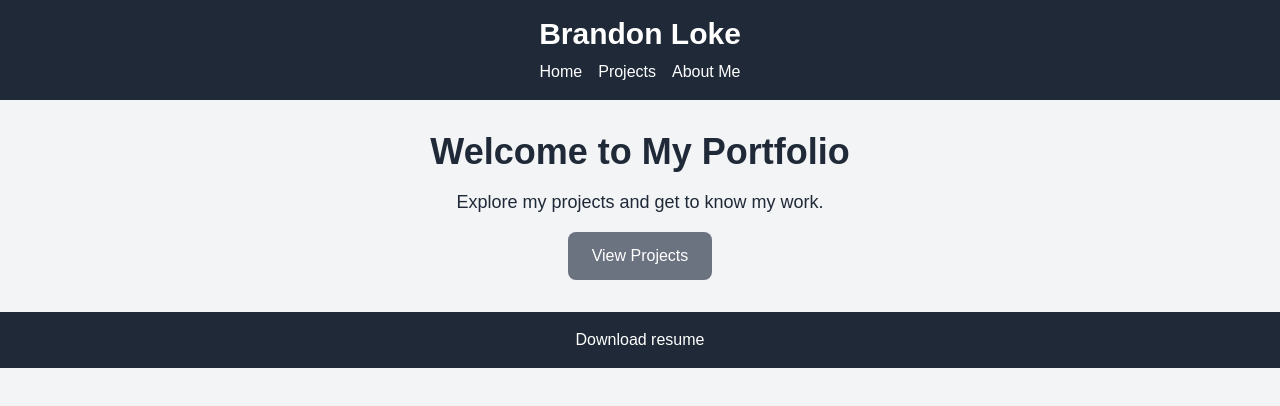
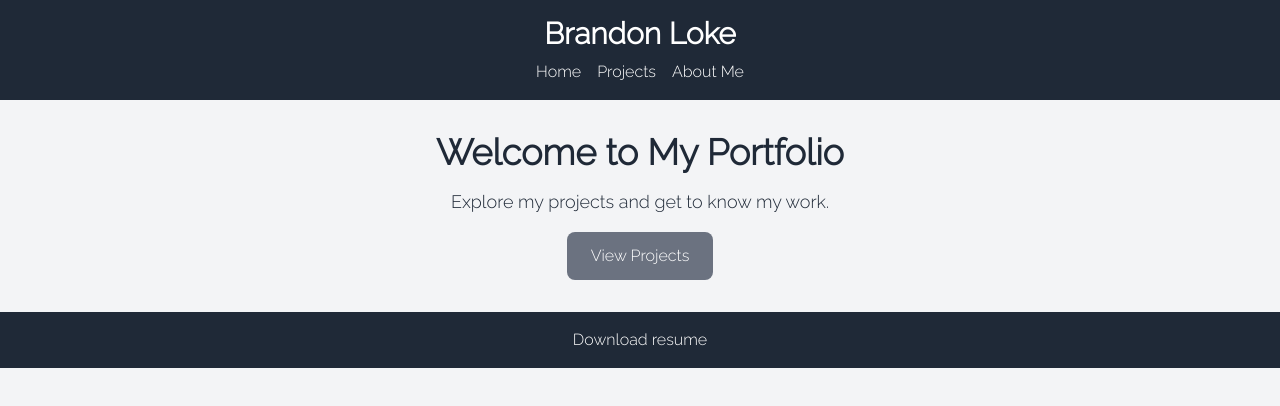
Before and after one commit to brandonlokemk/personal-site, a Next.js app: page / in a window 1280 px wide. Shown: the top 406 px of the page. Built offline with nearby package versions, Linux system fonts and the light colour scheme.

Commit message:
Changed font to raleway

```diff
--- a/src/app/globals.css
+++ b/src/app/globals.css
@@ -2,9 +2,6 @@
 @tailwind components;
 @tailwind utilities;
 
-body {
-  font-family: Arial, Helvetica, sans-serif;
-}
 
 @layer base {
   :root {
--- a/src/app/layout.tsx
+++ b/src/app/layout.tsx
@@ -2,6 +2,11 @@
 import Link from 'next/link'
 import './globals.css';
 import { ReactNode } from 'react';
+
+// Font
+import { Raleway } from 'next/font/google';
+const raleway = Raleway({ weight: ['300'], subsets: ['latin'] })
+
 
 type RootLayoutProps = {
   children: ReactNode;
@@ -19,7 +24,9 @@ export default function RootLayout({ children }: RootLayoutProps) {
             <Link href="/about" className="mx-2 hover:underline">About Me</Link>
           </nav>
         </header>
+        {/* <main className={open_sans.className}>{children}</main> */}
         <main>{children}</main>
+
         <footer className="p-4 bg-gray-800 text-white text-center">
           <p><a href="Brandon_Resume.pdf " download="Resume.pdf" className="mx-2 hover:underline">Download resume</a></p>
         </footer>
--- a/tailwind.config.ts
+++ b/tailwind.config.ts
@@ -9,6 +9,9 @@ export default {
   ],
   theme: {
   	extend: {
+		fontFamily: {
+			sans: ['Raleway', 'Arial', 'sans-serif'],
+		  },
   		colors: {
   			background: 'hsl(var(--background))',
   			foreground: 'hsl(var(--foreground))',
```
